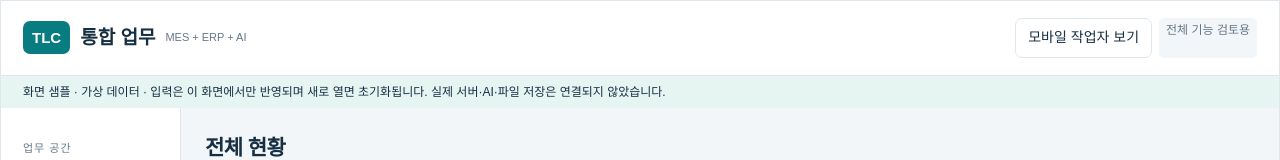
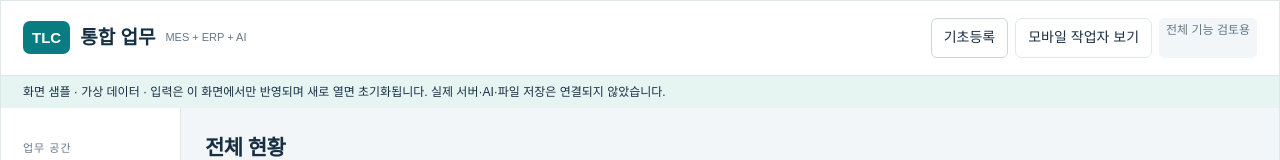
Before and after one commit to qpzm007/tlc-plan-review, a plain HTML site: page demo.html in a window 1280 px wide. Shown: the top 160 px of the page. Drawn offline with Linux system fonts and the light colour scheme.

Commit message:
Link master registration from demo header

```diff
--- a/demo.html
+++ b/demo.html
@@ -42,7 +42,7 @@
 #tlc-dispatch-preview .machinefilters button[data-machine-state]:not([data-machine-state="전체"]){border:1px solid var(--edge);background:var(--paper);color:var(--sub);font-weight:500}
 #tlc-dispatch-preview .machinefilters button[data-machine-state].on:not([data-machine-state="전체"]){background:#243e4e;color:#fff;border-color:#243e4e;box-shadow:none}
  </style>
- <header class="mast"><div class="logo"><b>TLC</b> 통합 업무<div><small style="font-size:11px;font-weight:400;display:block">MES + ERP + AI</small></div></div><div class="actions"><button data-go="mobile">모바일 작업자 보기</button><span class="tag gray">전체 기능 검토용</span></div></header>
+ <header class="mast"><div class="logo"><b>TLC</b> 통합 업무<div><small style="font-size:11px;font-weight:400;display:block">MES + ERP + AI</small></div></div><div class="actions"><a href="master.html" style="padding:8px 12px;border:1px solid #cbd5df;border-radius:6px;color:inherit;text-decoration:none">기초등록</a><button data-go="mobile">모바일 작업자 보기</button><span class="tag gray">전체 기능 검토용</span></div></header>
  <div class="sample">화면 샘플 · 가상 데이터 · 입력은 이 화면에서만 반영되며 새로 열면 초기화됩니다. 실제 서버·AI·파일 저장은 연결되지 않았습니다.</div>
  <div class="shell" id="tlc-shell"><aside id="tlc-nav" aria-label="업무 메뉴"></aside><main><div id="tlc-head"></div><div id="tlc-tabs" class="tabs"></div><div id="tlc-content"></div></main></div>
  <div id="tlc-toast" role="status" aria-live="polite"></div>
```
